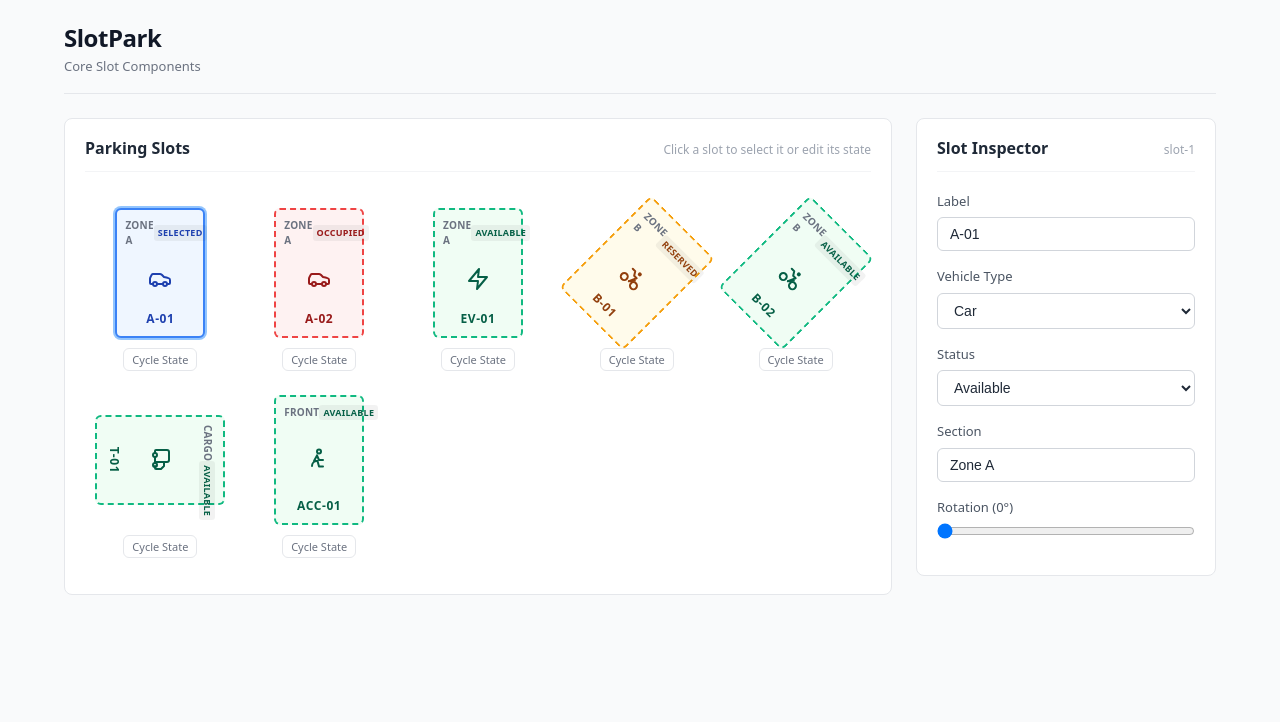
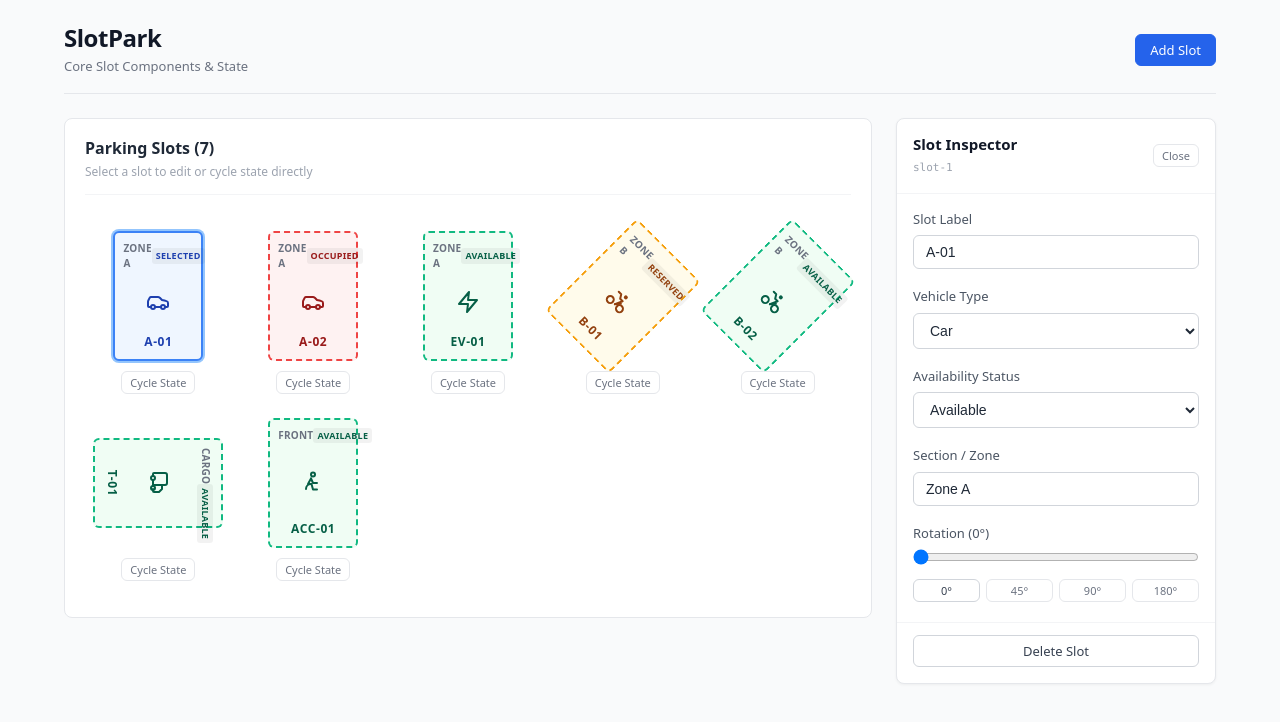
Before and after one commit to luvsingh2006/SlotPark, a React (Vite) app: page / in a window 1280 px wide. Shown: the top 722 px of the page. Built offline with nearby package versions, Linux system fonts and the light colour scheme.

Commit message:
added modular slot inspector component with controlled input state

```diff
--- a/src/App.css
+++ b/src/App.css
@@ -29,9 +29,14 @@
   font-weight: 500;
 }
 
+.app-header__actions {
+  display: flex;
+  gap: 8px;
+}
+
 .app-main {
   display: grid;
-  grid-template-columns: 1fr 300px;
+  grid-template-columns: 1fr 320px;
   gap: 24px;
   align-items: start;
 }
@@ -42,8 +47,7 @@
   }
 }
 
-.slot-grid-panel,
-.inspector-panel {
+.slot-grid-panel {
   background-color: #ffffff;
   border: 1px solid #e5e7eb;
   border-radius: 8px;
@@ -86,12 +90,12 @@
   gap: 10px;
 }
 
-/* Inspector Controls */
+/* Form Controls */
 .form-group {
   display: flex;
   flex-direction: column;
   gap: 6px;
-  margin-bottom: 16px;
+  margin-bottom: 4px;
 }
 
 .form-group label {
@@ -128,7 +132,7 @@
   display: inline-flex;
   align-items: center;
   justify-content: center;
-  padding: 6px 12px;
+  padding: 6px 14px;
   border-radius: 6px;
   font-size: 13px;
   font-weight: 500;
@@ -141,6 +145,17 @@
 .btn:hover {
   background-color: #f9fafb;
   border-color: #9ca3af;
+}
+
+.btn--primary {
+  background-color: #2563eb;
+  color: #ffffff;
+  border-color: #2563eb;
+}
+
+.btn--primary:hover {
+  background-color: #1d4ed8;
+  border-color: #1d4ed8;
 }
 
 .btn--small {
--- a/src/App.jsx
+++ b/src/App.jsx
@@ -1,5 +1,6 @@
 import { useState } from 'react'
 import { ParkingSlot } from './components/ParkingSlot'
+import { SlotInspector } from './components/SlotInspector'
 import './App.css'
 
 const INITIAL_SLOTS = [
@@ -68,13 +69,34 @@ function App() {
   const selectedSlot = slots.find((s) => s.id === selectedSlotId) || null
 
   const handleSlotClick = (slot) => {
-    setSelectedSlotId(slot.id)
+    setSelectedSlotId((prevId) => (prevId === slot.id ? null : slot.id))
   }
 
   const updateSelectedSlot = (updates) => {
     setSlots((prevSlots) =>
       prevSlots.map((s) => (s.id === selectedSlotId ? { ...s, ...updates } : s))
     )
+  }
+
+  const handleDeleteSlot = (slotId) => {
+    setSlots((prevSlots) => prevSlots.filter((s) => s.id !== slotId))
+    if (selectedSlotId === slotId) {
+      setSelectedSlotId(null)
+    }
+  }
+
+  const handleAddSlot = () => {
+    const nextIndex = slots.length + 1
+    const newSlot = {
+      id: `slot-${Date.now()}`,
+      label: `A-${String(nextIndex).padStart(2, '0')}`,
+      vehicleType: 'car',
+      status: 'available',
+      section: 'Zone A',
+      rotation: 0,
+    }
+    setSlots((prev) => [...prev, newSlot])
+    setSelectedSlotId(newSlot.id)
   }
 
   const toggleSlotStatus = (slotId) => {
@@ -96,15 +118,22 @@ function App() {
       <header className="app-header">
         <div className="app-header__title">
           <h1>SlotPark</h1>
-          <span className="app-header__subtitle">Core Slot Components</span>
+          <span className="app-header__subtitle">Core Slot Components & State</span>
+        </div>
+        <div className="app-header__actions">
+          <button type="button" className="btn btn--primary" onClick={handleAddSlot}>
+            Add Slot
+          </button>
         </div>
       </header>
 
       <main className="app-main">
         <section className="slot-grid-panel">
           <div className="panel-header">
-            <h2>Parking Slots</h2>
-            <span className="panel-hint">Click a slot to select it or edit its state</span>
+            <div>
+              <h2>Parking Slots ({slots.length})</h2>
+              <span className="panel-hint">Select a slot to edit or cycle state directly</span>
+            </div>
           </div>
 
           <div className="slots-container">
@@ -136,81 +165,12 @@ function App() {
           </div>
         </section>
 
-        {selectedSlot && (
-          <aside className="inspector-panel">
-            <div className="panel-header">
-              <h2>Slot Inspector</h2>
-              <span className="panel-hint">{selectedSlot.id}</span>
-            </div>
-
-            <div className="form-group">
-              <label htmlFor="slot-label">Label</label>
-              <input
-                id="slot-label"
-                type="text"
-                className="form-input"
-                value={selectedSlot.label}
-                onChange={(e) => updateSelectedSlot({ label: e.target.value })}
-              />
-            </div>
-
-            <div className="form-group">
-              <label htmlFor="slot-vehicle">Vehicle Type</label>
-              <select
-                id="slot-vehicle"
-                className="form-select"
-                value={selectedSlot.vehicleType}
-                onChange={(e) => updateSelectedSlot({ vehicleType: e.target.value })}
-              >
-                <option value="car">Car</option>
-                <option value="ev">EV</option>
-                <option value="bike">Motorcycle / Bike</option>
-                <option value="truck">Truck / Cargo</option>
-                <option value="accessible">Accessible</option>
-              </select>
-            </div>
-
-            <div className="form-group">
-              <label htmlFor="slot-status">Status</label>
-              <select
-                id="slot-status"
-                className="form-select"
-                value={selectedSlot.status}
-                onChange={(e) => updateSelectedSlot({ status: e.target.value })}
-              >
-                <option value="available">Available</option>
-                <option value="occupied">Occupied</option>
-                <option value="reserved">Reserved</option>
-                <option value="disabled">Disabled</option>
-              </select>
-            </div>
-
-            <div className="form-group">
-              <label htmlFor="slot-section">Section</label>
-              <input
-                id="slot-section"
-                type="text"
-                className="form-input"
-                value={selectedSlot.section || ''}
-                onChange={(e) => updateSelectedSlot({ section: e.target.value })}
-              />
-            </div>
-
-            <div className="form-group">
-              <label htmlFor="slot-rotation">Rotation ({selectedSlot.rotation || 0}°)</label>
-              <input
-                id="slot-rotation"
-                type="range"
-                min="0"
-                max="360"
-                step="15"
-                className="form-range"
-                value={selectedSlot.rotation || 0}
-                onChange={(e) => updateSelectedSlot({ rotation: Number(e.target.value) })}
-              />
-            </div>
-          </aside>
-        )}
+        <SlotInspector
+          slot={selectedSlot}
+          onUpdate={updateSelectedSlot}
+          onDeselect={() => setSelectedSlotId(null)}
+          onDelete={handleDeleteSlot}
+        />
       </main>
     </div>
   )
--- /dev/null
+++ b/src/components/SlotInspector.css
@@ -0,0 +1,102 @@
+.slot-inspector {
+  background-color: #ffffff;
+  border: 1px solid #e5e7eb;
+  border-radius: 8px;
+  display: flex;
+  flex-direction: column;
+  box-shadow: 0 1px 3px rgba(0, 0, 0, 0.05);
+}
+
+.slot-inspector--empty {
+  padding: 40px 20px;
+  text-align: center;
+  color: #9ca3af;
+}
+
+.slot-inspector__placeholder h3 {
+  font-size: 15px;
+  font-weight: 600;
+  color: #6b7280;
+  margin-bottom: 6px;
+}
+
+.slot-inspector__placeholder p {
+  font-size: 13px;
+  line-height: 1.4;
+  color: #9ca3af;
+}
+
+.slot-inspector__header {
+  display: flex;
+  justify-content: space-between;
+  align-items: center;
+  padding: 16px;
+  border-bottom: 1px solid #f3f4f6;
+}
+
+.slot-inspector__header h3 {
+  font-size: 15px;
+  font-weight: 600;
+  color: #111827;
+  margin: 0;
+}
+
+.slot-inspector__id {
+  font-size: 11px;
+  color: #9ca3af;
+  font-family: var(--font-mono);
+}
+
+.slot-inspector__body {
+  padding: 16px;
+  display: flex;
+  flex-direction: column;
+  gap: 14px;
+}
+
+.slot-inspector__footer {
+  padding: 12px 16px 16px;
+  border-top: 1px solid #f3f4f6;
+}
+
+.form-group__header {
+  display: flex;
+  justify-content: space-between;
+  align-items: center;
+}
+
+.preset-buttons {
+  display: flex;
+  gap: 6px;
+  margin-top: 8px;
+}
+
+.preset-buttons .btn {
+  flex: 1;
+}
+
+.btn--active {
+  background-color: #2563eb;
+  color: #ffffff;
+  border-color: #2563eb;
+}
+
+.btn--active:hover {
+  background-color: #1d4ed8;
+  border-color: #1d4ed8;
+}
+
+.btn--danger {
+  background-color: #fef2f2;
+  color: #dc2626;
+  border-color: #fecaca;
+}
+
+.btn--danger:hover {
+  background-color: #fee2e2;
+  border-color: #fca5a5;
+}
+
+.btn--full {
+  width: 100%;
+}
--- /dev/null
+++ b/src/components/SlotInspector.jsx
@@ -0,0 +1,154 @@
+import './SlotInspector.css'
+
+const VEHICLE_OPTIONS = [
+  { value: 'car', label: 'Car' },
+  { value: 'ev', label: 'Electric Vehicle (EV)' },
+  { value: 'bike', label: 'Motorcycle / Bike' },
+  { value: 'truck', label: 'Truck / Cargo' },
+  { value: 'accessible', label: 'Accessible' },
+]
+
+const STATUS_OPTIONS = [
+  { value: 'available', label: 'Available' },
+  { value: 'occupied', label: 'Occupied' },
+  { value: 'reserved', label: 'Reserved' },
+  { value: 'disabled', label: 'Disabled' },
+]
+
+const PRESET_ROTATIONS = [0, 45, 90, 180]
+
+export function SlotInspector({ slot, onUpdate, onDeselect, onDelete }) {
+  if (!slot) {
+    return (
+      <aside className="slot-inspector slot-inspector--empty">
+        <div className="slot-inspector__placeholder">
+          <h3>No Slot Selected</h3>
+          <p>Click on any parking slot in the grid to inspect and modify its attributes.</p>
+        </div>
+      </aside>
+    )
+  }
+
+  const handleChange = (field, value) => {
+    onUpdate({ [field]: value })
+  }
+
+  return (
+    <aside className="slot-inspector">
+      <div className="slot-inspector__header">
+        <div>
+          <h3>Slot Inspector</h3>
+          <span className="slot-inspector__id">{slot.id}</span>
+        </div>
+        {onDeselect && (
+          <button
+            type="button"
+            className="btn btn--subtle btn--small"
+            onClick={onDeselect}
+            title="Deselect slot"
+          >
+            Close
+          </button>
+        )}
+      </div>
+
+      <div className="slot-inspector__body">
+        <div className="form-group">
+          <label htmlFor="inspector-label">Slot Label</label>
+          <input
+            id="inspector-label"
+            type="text"
+            className="form-input"
+            value={slot.label || ''}
+            placeholder="e.g. A-01"
+            onChange={(e) => handleChange('label', e.target.value)}
+          />
+        </div>
+
+        <div className="form-group">
+          <label htmlFor="inspector-vehicle">Vehicle Type</label>
+          <select
+            id="inspector-vehicle"
+            className="form-select"
+            value={slot.vehicleType || 'car'}
+            onChange={(e) => handleChange('vehicleType', e.target.value)}
+          >
+            {VEHICLE_OPTIONS.map((opt) => (
+              <option key={opt.value} value={opt.value}>
+                {opt.label}
+              </option>
+            ))}
+          </select>
+        </div>
+
+        <div className="form-group">
+          <label htmlFor="inspector-status">Availability Status</label>
+          <select
+            id="inspector-status"
+            className="form-select"
+            value={slot.status || 'available'}
+            onChange={(e) => handleChange('status', e.target.value)}
+          >
+            {STATUS_OPTIONS.map((opt) => (
+              <option key={opt.value} value={opt.value}>
+                {opt.label}
+              </option>
+            ))}
+          </select>
+        </div>
+
+        <div className="form-group">
+          <label htmlFor="inspector-section">Section / Zone</label>
+          <input
+            id="inspector-section"
+            type="text"
+            className="form-input"
+            value={slot.section || ''}
+            placeholder="e.g. Zone A"
+            onChange={(e) => handleChange('section', e.target.value)}
+          />
+        </div>
+
+        <div className="form-group">
+          <div className="form-group__header">
+            <label htmlFor="inspector-rotation">Rotation ({slot.rotation || 0}°)</label>
+          </div>
+          <input
+            id="inspector-rotation"
+            type="range"
+            min="0"
+            max="360"
+            step="15"
+            className="form-range"
+            value={slot.rotation || 0}
+            onChange={(e) => handleChange('rotation', Number(e.target.value))}
+          />
+          <div className="preset-buttons">
+            {PRESET_ROTATIONS.map((deg) => (
+              <button
+                key={deg}
+                type="button"
+                className={`btn btn--small ${slot.rotation === deg ? 'btn--active' : 'btn--subtle'}`}
+                onClick={() => handleChange('rotation', deg)}
+              >
+                {deg}°
+              </button>
+            ))}
+          </div>
+        </div>
+      </div>
+
+      {onDelete && (
+        <div className="slot-inspector__footer">
+          <button
+            type="button"
+            className="btn btn--danger btn--full"
+            onClick={() => onDelete(slot.id)}
+          >
+            Delete Slot
+          </button>
+        </div>
+      )}
+    </aside>
+  )
+}
```
